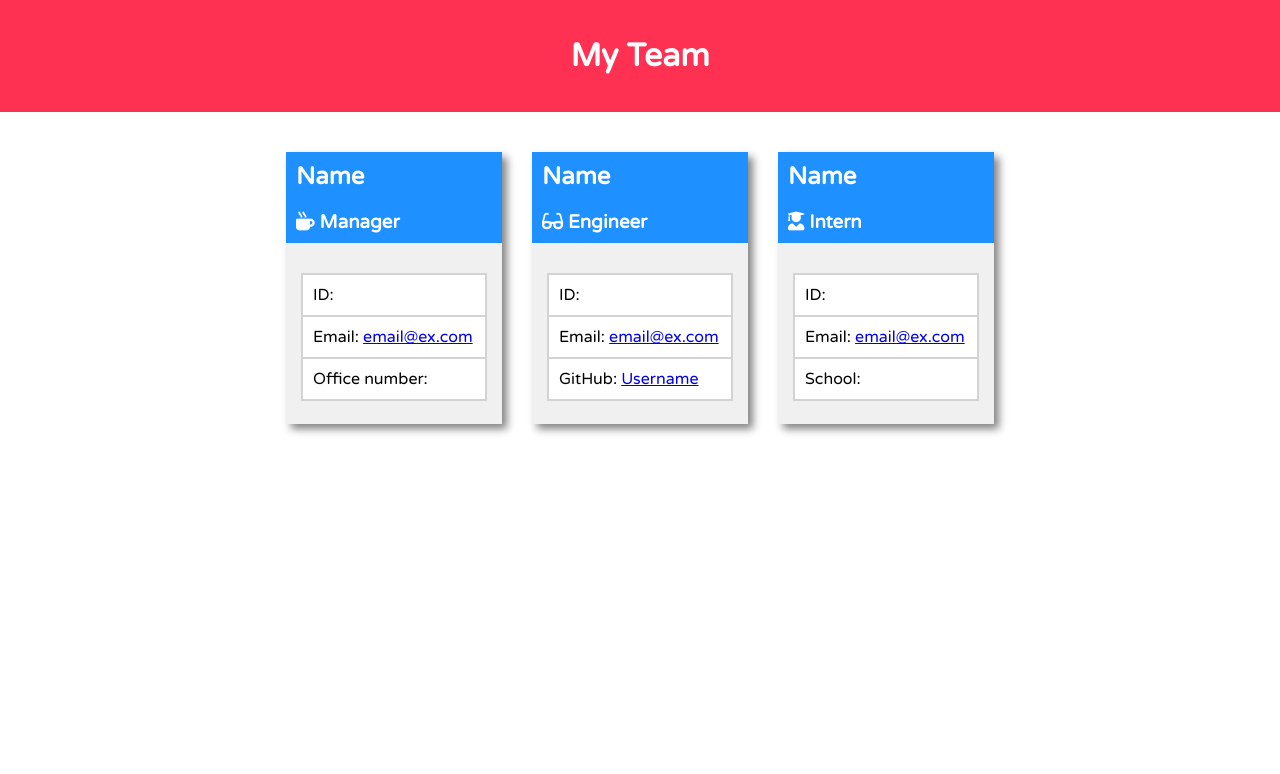
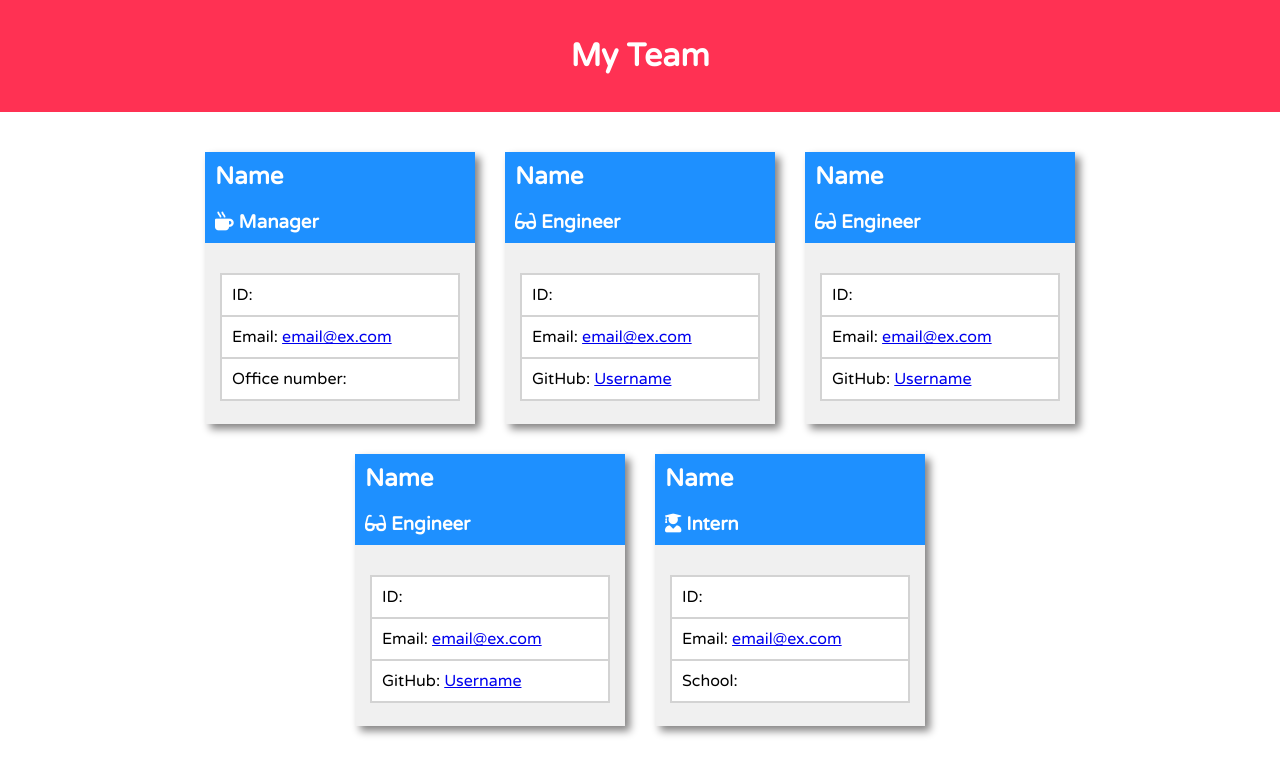
Before and after one commit to josevidmal/u10-hw-oop-team-profile-generator, a website: page dist/template.html in a window 1280 px wide. Drawn offline with Linux system fonts and the light colour scheme.

Commit message:
Modifying code in template.html and sample.css files to make website resemble mock-up

```diff
--- a/dist/sample.css
+++ b/dist/sample.css
@@ -31,7 +31,7 @@ section {
 }
 
 .team-card {
-    flex: 0 0 20%;
+    flex: 0 0 25%;
     height: 17em;
     box-shadow: 5px 5px 8px rgb(133, 132, 132);
 }
--- a/dist/template.html
+++ b/dist/template.html
@@ -46,6 +46,34 @@
                 </div>
             </section>
 
+            <section id="engineer" class="team-card">
+                <div class="card-header">
+                    <h2>Name</h2>
+                    <h3><i class="fas fa-glasses"></i><span> Engineer</span></h3>
+                </div>
+                <div class="card-body">
+                    <ul>
+                        <li class="employee-id">ID: </li>
+                        <li class="email">Email: <a href="mailto:email@example.com">email@ex.com</a></li>
+                        <li id="github">GitHub: <a href="#">Username</a></li>
+                    </ul>
+                </div>
+            </section>
+
+            <section id="engineer" class="team-card">
+                <div class="card-header">
+                    <h2>Name</h2>
+                    <h3><i class="fas fa-glasses"></i><span> Engineer</span></h3>
+                </div>
+                <div class="card-body">
+                    <ul>
+                        <li class="employee-id">ID: </li>
+                        <li class="email">Email: <a href="mailto:email@example.com">email@ex.com</a></li>
+                        <li id="github">GitHub: <a href="#">Username</a></li>
+                    </ul>
+                </div>
+            </section>
+
             <section id="intern" class="team-card">
                 <div class="card-header">
                     <h2>Name</h2>
```
